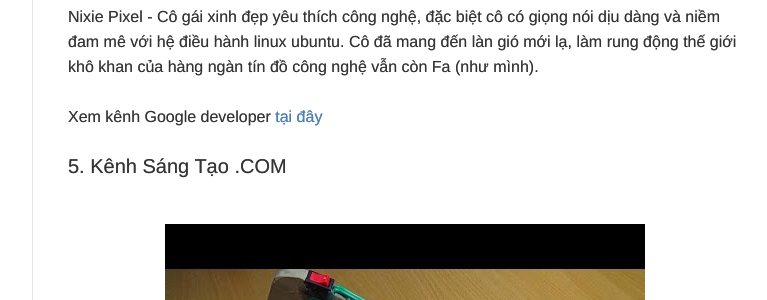
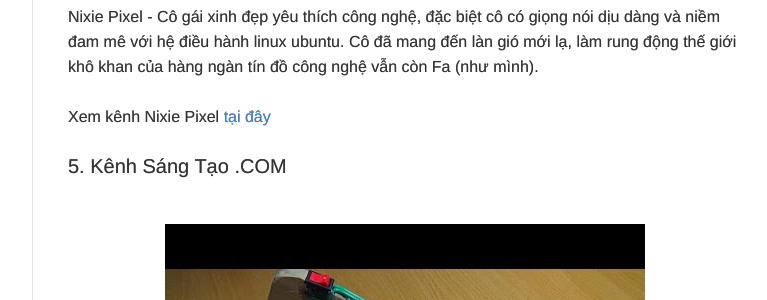
Before and after one commit to nguyentest/laptrinhcuocsong, a Jekyll site: the page built from _posts/2016-12-23-tong-hop-9-kenh-youtube-ma-dan-cong-nghe-nen-theo-doi.md, in a window 1280 px wide and 900 px high, scrolled down 2520 px. Shown: the part 152-452 px from the top of the window, without its empty margins (378-1145 px from the left). Built offline with Jekyll 4.4.1, drawn with Linux system fonts in a browser that asks for light colours.

Commit message:
Update 2016-12-23-tong-hop-9-kenh-youtube-ma-dan-cong-nghe-nen-theo-doi.md

```diff
--- a/_posts/2016-12-23-tong-hop-9-kenh-youtube-ma-dan-cong-nghe-nen-theo-doi.md
+++ b/_posts/2016-12-23-tong-hop-9-kenh-youtube-ma-dan-cong-nghe-nen-theo-doi.md
@@ -36,7 +36,7 @@
 
 Nixie Pixel - Cô gái xinh đẹp yêu thích công nghệ, đặc biệt cô có giọng nói dịu dàng và niềm đam mê với hệ điều hành linux ubuntu. Cô đã mang đến làn gió mới lạ, làm rung động thế giới khô khan của hàng ngàn tín đồ công nghệ vẫn còn Fa (như mình).
 
-Xem kênh Google developer [tại đây](https://www.youtube.com/channel/UCBE-FO9JUOghSysV9gjTeHw)
+Xem kênh Nixie Pixel [tại đây](https://www.youtube.com/channel/UCBE-FO9JUOghSysV9gjTeHw)
 
 ### 5. Kênh Sáng Tạo .COM
 
```
